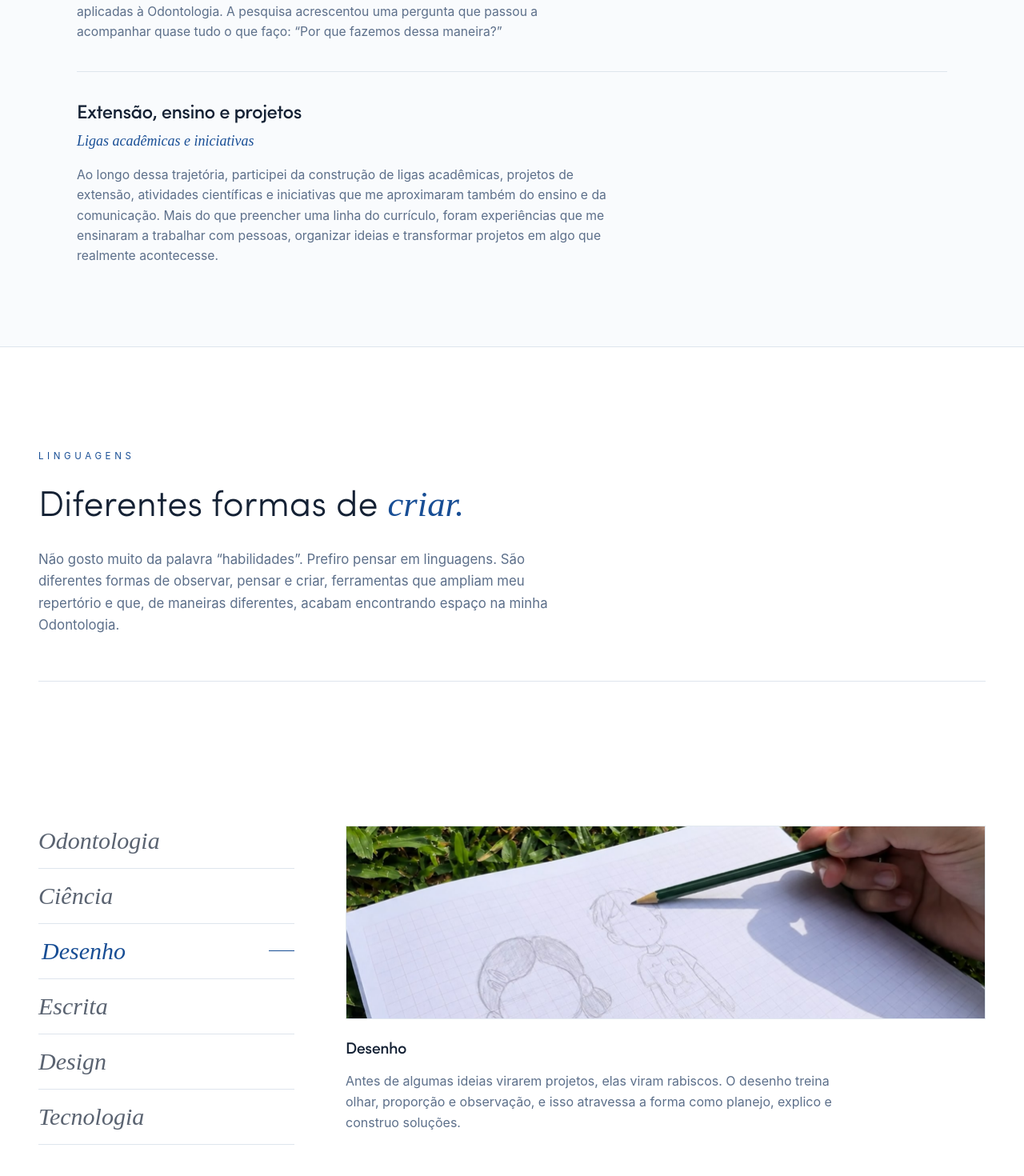
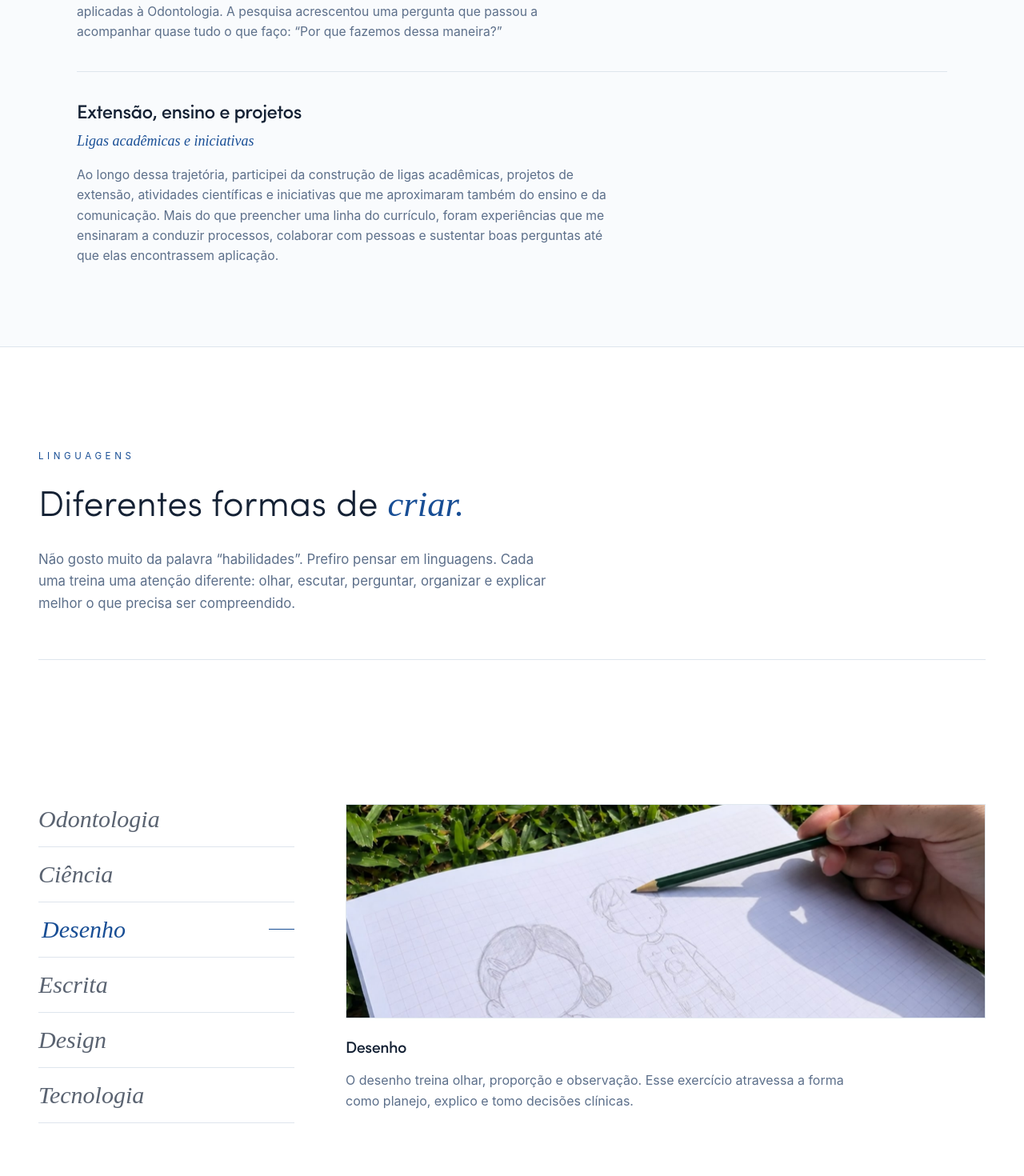
Before and after one commit to drmatheusfilgueiras/matheusfilgueiras, a React (Vite) app: page / in a window 1280 px wide. Shown: the part 3576-5046 px from the top of the page at 80% size. Built offline with nearby package versions, Linux system fonts and the light colour scheme; the HTML template or start-up script is replaced by a standard one; a web font is replaced by a local one.

Commit message:
content: sharpen booking and project messaging

```diff
--- a/src/pages/HomePage.jsx
+++ b/src/pages/HomePage.jsx
@@ -38,7 +38,7 @@ const caminho = [{
 }, {
   titulo: 'Extensão, ensino e projetos',
   lugar: 'Ligas acadêmicas e iniciativas',
-  texto: 'Ao longo dessa trajetória, participei da construção de ligas acadêmicas, projetos de extensão, atividades científicas e iniciativas que me aproximaram também do ensino e da comunicação. Mais do que preencher uma linha do currículo, foram experiências que me ensinaram a trabalhar com pessoas, organizar ideias e transformar projetos em algo que realmente acontecesse.'
+  texto: 'Ao longo dessa trajetória, participei da construção de ligas acadêmicas, projetos de extensão, atividades científicas e iniciativas que me aproximaram também do ensino e da comunicação. Mais do que preencher uma linha do currículo, foram experiências que me ensinaram a conduzir processos, colaborar com pessoas e sustentar boas perguntas até que elas encontrassem aplicação.'
 }];
 const faces = [{
   titulo: 'Odontologia',
@@ -51,15 +51,15 @@ const faces = [{
 }, {
   titulo: 'Desenho',
   img: '/assets/photos/linguagem-desenho.jpg',
-  texto: 'Antes de algumas ideias virarem projetos, elas viram rabiscos. O desenho treina olhar, proporção e observação, e isso atravessa a forma como planejo, explico e construo soluções.'
+  texto: 'O desenho treina olhar, proporção e observação. Esse exercício atravessa a forma como planejo, explico e tomo decisões clínicas.'
 }, {
   titulo: 'Escrita',
   img: '/assets/photos/linguagem-escrita.jpg',
-  texto: 'Artigos, histórias, roteiros e ideias. Escrever é uma maneira de organizar pensamentos, traduzir temas complexos e comunicar melhor aquilo que precisa ser compreendido.'
+  texto: 'Artigos, histórias e roteiros. Escrever é uma maneira de organizar pensamentos, traduzir temas complexos e comunicar melhor aquilo que precisa ser compreendido.'
 }, {
   titulo: 'Design',
   img: '/assets/photos/linguagem-design-laptop-20260819.jpg',
-  texto: 'Identidades visuais, apresentações, fotografia, conteúdo e experiência. Não penso em design como decoração, mas como uma forma de organizar informação, planejamento, experiência e comunicação.'
+  texto: 'Identidades visuais, apresentações, fotografia, conteúdo e experiência. Não penso em design como decoração, mas como um modo de organizar informação, planejamento, experiência e comunicação.'
 }, {
   titulo: 'Tecnologia',
   img: '/assets/photos/linguagem-tecnologia.jpg',
@@ -100,8 +100,8 @@ const projetos = [{
   titulo: 'Comunicação visual',
   tags: 'Design · Fotografia · Ciência',
   sub: 'Nem toda pesquisa precisa parecer uma pesquisa.',
-  texto: 'Apresentações, ilustrações, fotografias, vídeos e identidades visuais passaram a fazer parte da maneira como desenvolvo e apresento ideias.',
-  destaque: 'Porque comunicar também faz parte de construir.',
+  texto: 'Apresentações, ilustrações, fotografias, vídeos e identidades visuais passaram a fazer parte da maneira como preparo e apresento projetos.',
+  destaque: 'Porque comunicar também faz parte do método.',
   cta: 'Ver trabalhos',
   href: 'https://www.behance.net/matheuscarvalh32',
   img: IMG_PROJECTS.visual
@@ -753,9 +753,9 @@ function HomePage() {
                 </Reveal>
                 <Reveal delay={0.05}>
                     <p className="mt-6 max-w-[40rem] text-[1.05rem] leading-relaxed text-muted-foreground">
-                        Não gosto muito da palavra “habilidades”. Prefiro pensar em linguagens. São diferentes formas
-                        de observar, pensar e criar, ferramentas que ampliam meu repertório e que, de maneiras
-                        diferentes, acabam encontrando espaço na minha Odontologia.
+                        Não gosto muito da palavra “habilidades”. Prefiro pensar em linguagens. Cada uma treina uma
+                        atenção diferente: olhar, escutar, perguntar, organizar e explicar melhor o que precisa ser
+                        compreendido.
                     </p>
                 </Reveal>
                 <DiferentesFaces faces={faces} scrollNarrative />
@@ -865,14 +865,13 @@ function HomePage() {
                 <Reveal>
                     <p className="text-[0.72rem] uppercase tracking-[0.4em] text-primary">Ideias que ganharam forma</p>
                     <h2 className="mt-6 text-3xl font-light leading-tight sm:text-[2.8rem]">
-                        Algumas ideias que <span className="font-script text-primary">ganharam forma.</span>
+                        Projetos que atravessam <span className="font-script text-primary">a clínica.</span>
                     </h2>
                 </Reveal>
                 <Reveal delay={0.05}>
                     <p className="mt-6 max-w-[44rem] text-[1.02rem] leading-relaxed text-muted-foreground">
-                        A Odontologia é o ponto de partida de grande parte do que faço. Algumas perguntas, porém,
-                        acabam ultrapassando a clínica e ganhando outras formas: pesquisa, livros, tecnologia ou
-                        comunicação.
+                        A Odontologia é o ponto de partida de grande parte do que faço. Algumas perguntas seguem para
+                        outras superfícies: pesquisa, livros, tecnologia e comunicação.
                     </p>
                 </Reveal>
 
@@ -912,17 +911,16 @@ function HomePage() {
                                 Contato
                             </p>
                             <h2 className="mt-6 text-3xl font-light leading-tight sm:text-[2.8rem]">
-                                Podemos começar por uma <span className="font-script">ideia.</span>
+                                Escolha onde deseja <span className="font-script">ser atendido.</span>
                             </h2>
                             <p className="mt-6 max-w-md text-[1.05rem] leading-relaxed text-primary-foreground/85">
-                                Projetos, pesquisa, Odontologia, livros, design, tecnologia, ou alguma coisa que
-                                ainda não tenha nome. Se você encontrou algo por aqui que despertou uma conversa,
-                                será um prazer continuar.
+                                Atendo em Nova Friburgo/RJ. Selecione uma unidade para iniciar o agendamento pelo
+                                WhatsApp e direcionar sua consulta para o local mais adequado.
                             </p>
                             <p className="mt-8 font-script text-2xl text-primary-foreground">Matheus Filgueiras</p>
                             <Reveal delay={0.1}>
                                 <a href={WHATSAPP_URL} target="_blank" rel="noreferrer noopener" className="mt-7 inline-flex min-h-[52px] items-center gap-2 bg-primary-foreground px-8 text-[0.8rem] uppercase tracking-[0.22em] text-primary transition-transform hover:-translate-y-px focus-visible:outline-none focus-visible:ring-2 focus-visible:ring-primary-foreground/70 focus-visible:ring-offset-4 focus-visible:ring-offset-primary active:scale-[0.98]">
-                                    Vamos conversar
+                                    Agendar consulta
                                     <ArrowUpRight className="h-4 w-4" strokeWidth={1.6} />
                                 </a>
                             </Reveal>
@@ -972,6 +970,9 @@ function HomePage() {
                                 <p className="text-[0.7rem] uppercase tracking-[0.28em] text-primary-foreground/60">
                                     Marque sua consulta
                                 </p>
+                                <p className="mt-3 text-[0.96rem] leading-relaxed text-primary-foreground/75">
+                                    Escolha uma das unidades abaixo:
+                                </p>
                                 <div className="mt-4 space-y-3">
                                     {ondeAtendo.map((local) => (
                                         <a key={local.rotulo} href={local.href} target="_blank" rel="noreferrer noopener" className="block min-h-[44px] border-b border-primary-foreground/20 pb-3 text-[1.02rem] text-primary-foreground transition-colors hover:text-background focus-visible:outline-none focus-visible:ring-2 focus-visible:ring-primary-foreground/60 focus-visible:ring-offset-4 focus-visible:ring-offset-primary">
```
